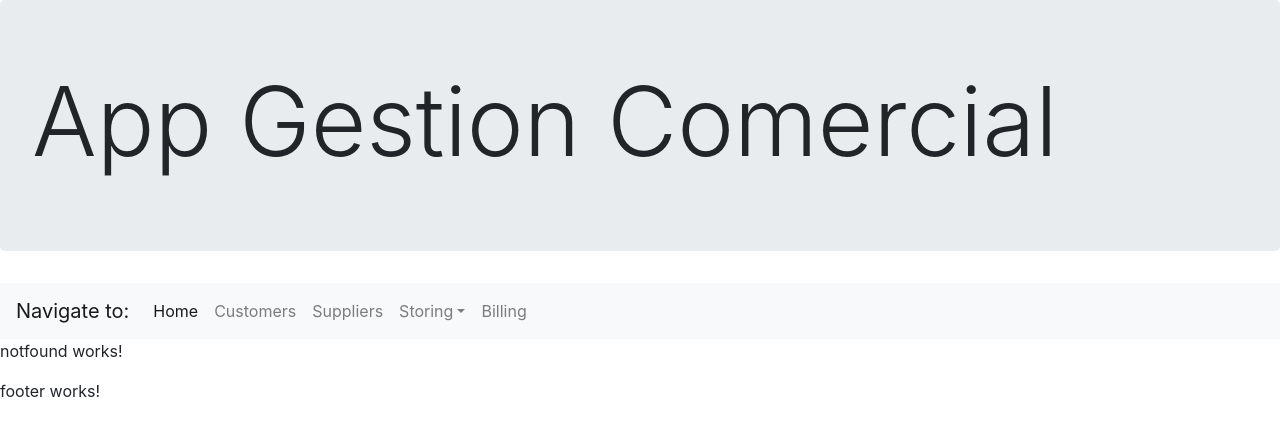
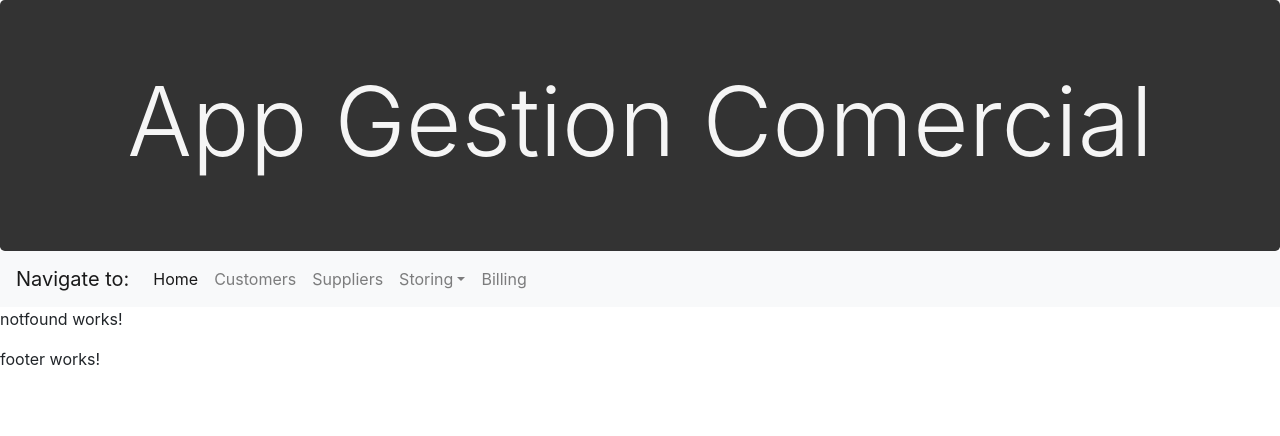
Before and after one commit to naranjito72/gestcomercial, an Angular app: page /home in a window 1280 px wide. Shown: the top 436 px of the page. Built offline with nearby package versions, Linux system fonts and the light colour scheme.

Commit message:
casa3 commit

```diff
--- a/src/app/commons/header/header.component.scss
+++ b/src/app/commons/header/header.component.scss
@@ -0,0 +1,8 @@
+.jumbotron{
+  background-color: #333;
+  margin-bottom: 0;
+}
+.display-1{
+  text-align: center;
+  color:whitesmoke;
+}
```
